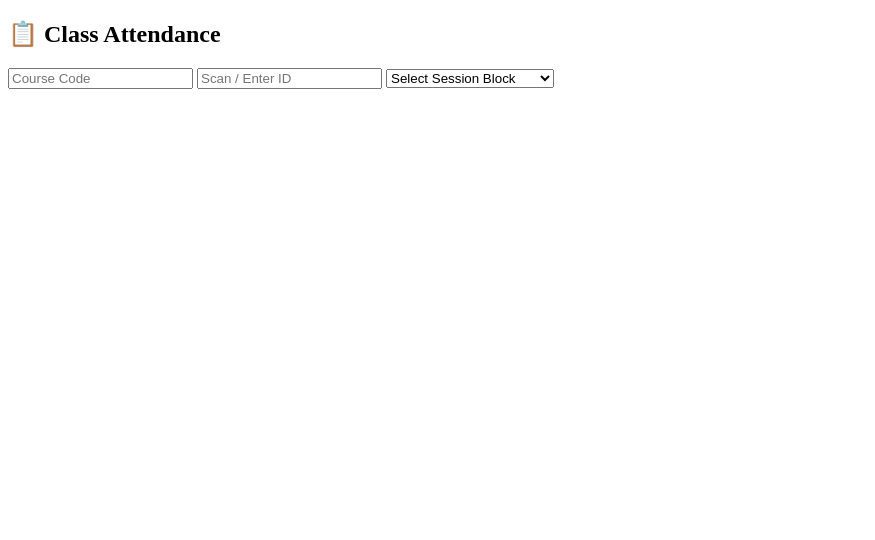
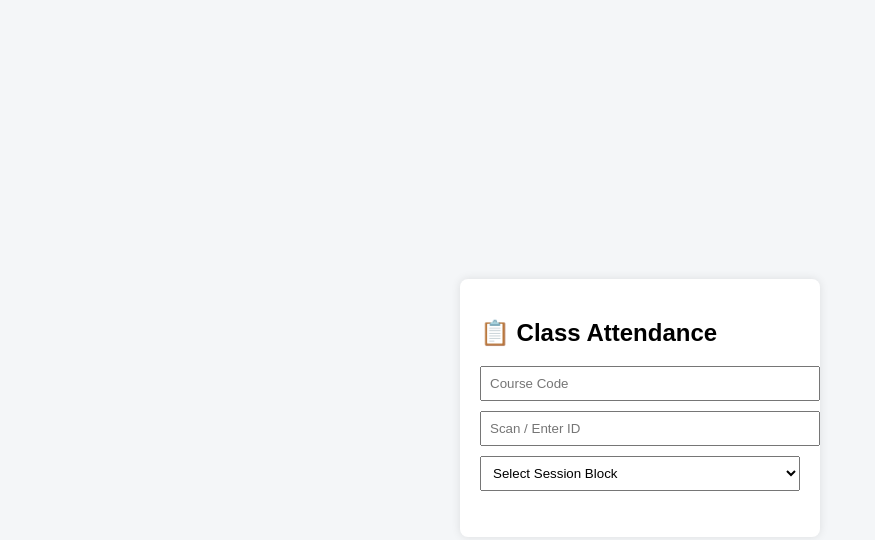
Before and after one commit to viper-codes19/attendance_system, a website: page public/index.html in a window 1280 px wide. Shown: the whole page, without its empty margins (0-875 px from the left). Drawn offline with Linux system fonts and the light colour scheme.

Commit message:
Update style.css

```diff
--- a/public/style.css
+++ b/public/style.css
@@ -1,41 +1,31 @@
-document.getElementById('studentId').addEventListener('keypress', function (e) {
-  if (e.key === 'Enter') submitAttendance();
-});
+body {
+  font-family: Arial, sans-serif;
+  background: #f4f6f8;
+  display: flex;
+  justify-content: center;
+  align-items: center;
+  height: 100vh;
+}
 
-function submitAttendance() {
-  const course = document.getElementById('course').value;
-  const id = document.getElementById('studentId').value;
-  const session = document.getElementById('session').value;
-  const nameBox = document.getElementById('studentName');
-  const msg = document.getElementById('msg');
+.container {
+  background: white;
+  padding: 20px;
+  width: 320px;
+  border-radius: 8px;
+  box-shadow: 0 0 10px rgba(0,0,0,.1);
+}
 
-  if (!course || !id || !session) {
-    msg.innerText = 'Please fill all fields';
-    return;
-  }
+input, select {
+  width: 100%;
+  padding: 8px;
+  margin-bottom: 10px;
+}
 
-  fetch('/student/' + id)
-    .then(res => res.json())
-    .then(student => {
-      if (!student.name) {
-        nameBox.innerText = 'Student not found';
-        return;
-      }
+#studentName {
+  color: green;
+  font-weight: bold;
+}
 
-      nameBox.innerText = '✔ ' + student.name;
-
-      fetch('/attendance', {
-        method: 'POST',
-        headers: { 'Content-Type': 'application/json' },
-        body: JSON.stringify({
-          course,
-          id,
-          name: student.name,
-          session
-        })
-      });
-
-      msg.innerText = '✅ Attendance submitted';
-      document.getElementById('studentId').value = '';
-    });
+#msg {
+  margin-top: 10px;
 }
```
